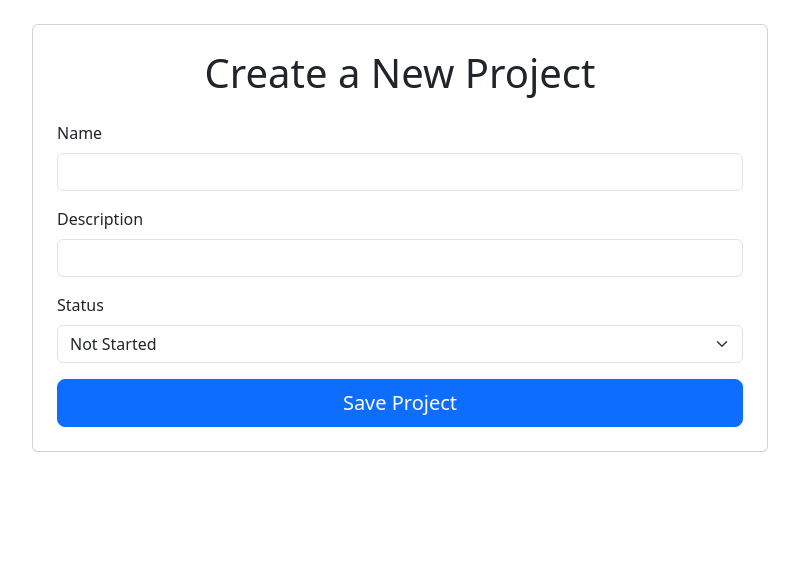
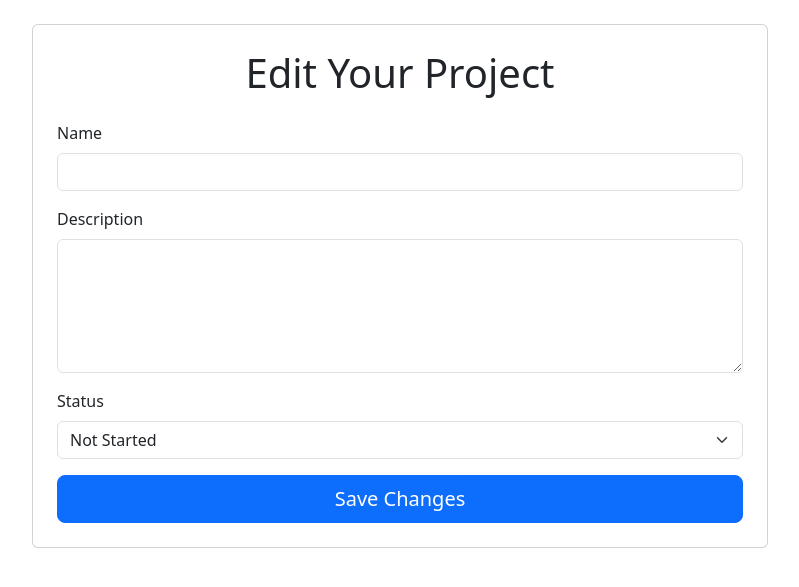
Before and after one commit to ragzad/Hobbyist, a Django app: page /projects/create/ in a window 1280 px wide. Shown: the part 56-643 px from the top of the page, without its empty margins (240-1039 px from the left). Run offline with Django 5.2, Linux system fonts and the light colour scheme; the visitor is signed in with stand-in values (Sample User, id 1).

Commit message:
Implement UI overhaul and fix critical bugs
Styling & UI Enhancements:
- Integrated Bootstrap 5 and the Bootstrap Icons library.
- Added a custom stylesheet (custom.css) with the 'Digital Workbench' color palette and typography (Poppins & Inter).
- Styled all major components including the navbar, buttons, and cards to match the theme.
- Implemented smooth CSS transitions for hover effects on cards and buttons to improve UI fluidity.
- Overhauled the project creation/edit form with a centered, card-based layout for a more professional look.
- Manually rendered form fields to correctly style dropdowns and textareas.
- Redesigned the 'empty state' on the project list to be more engaging and user-friendly.

Bug Fixes:
- Corrected the project_form.html template to properly pre-populate all fields with existing data when a user edits a project.
- Fixed the premium user detection logic in the ProjectDetailView to reliably check for premium status, ensuring the photo gallery feature now appears correctly for paying users.

```diff
--- a/core/apps/projects/views.py
+++ b/core/apps/projects/views.py
@@ -1,10 +1,12 @@
 from django.shortcuts import render, redirect
 from django.urls import reverse_lazy
-from django.views.generic import ListView, DetailView, CreateView, UpdateView, DeleteView
-from .models import Project, ProjectPhoto
+from django.views.generic import TemplateView, ListView, DetailView, CreateView, UpdateView, DeleteView
+from .models import Project, ProjectPhoto, Profile
 from .forms import ProjectForm, PhotoUploadForm
 from django.contrib.auth.mixins import LoginRequiredMixin
 from django.contrib import messages
+
+
 
 # --- Project List View ---
 class ProjectListView(LoginRequiredMixin, ListView):
@@ -27,11 +29,16 @@ class ProjectDetailView(LoginRequiredMixin, DetailView):
         return Project.objects.filter(owner=self.request.user)
 
     def get_context_data(self, **kwargs):
-        # This method lets us add extra context to the template
         context = super().get_context_data(**kwargs)
-        # Check if the user's profile exists and is premium
-        is_premium = hasattr(self.request.user, 'profile') and self.request.user.profile.is_premium
+
+        # FIX: A more robust way to check for premium status.
+        # This checks if a Profile exists for this user AND that its is_premium flag is True.
+        # It will not crash if a Profile object doesn't exist; it will simply be False.
+        is_premium = Profile.objects.filter(user=self.request.user, is_premium=True).exists()
+
         context['is_premium_user'] = is_premium
+        if is_premium:
+            context['photo_form'] = PhotoUploadForm()
         return context
 
     # A view to create a new project
@@ -97,3 +104,6 @@ class ProjectDetailView(LoginRequiredMixin, DetailView):
             photo.save()
 
         return redirect('projects:project-detail', pk=self.get_object().pk)
+
+class HomeView(TemplateView):
+    template_name = 'home.html'
--- a/core/core/settings/base.py
+++ b/core/core/settings/base.py
@@ -145,3 +145,6 @@ STRIPE_WEBHOOK_SECRET = env('STRIPE_WEBHOOK_SECRET')
 #Media files (User uploads)
 MEDIA_URL = '/media/'
 MEDIA_ROOT = BASE_DIR.parent / 'media'
+
+# Static files
+STATICFILES_DIRS = [BASE_DIR.parent / 'static']
--- a/core/core/urls.py
+++ b/core/core/urls.py
@@ -3,8 +3,10 @@ from django.contrib import admin
 from django.urls import path, include
 from django.conf import settings
 from django.conf.urls.static import static
+from apps.projects.views import HomeView
 
 urlpatterns = [
+    path('', HomeView.as_view(), name='home'),
     path('admin/', admin.site.urls),
     path('accounts/', include('apps.users.urls')),
     path('upgrade/', include('apps.payments.urls')),
--- a/core/templates/base.html
+++ b/core/templates/base.html
@@ -5,6 +5,12 @@
     <meta name="viewport" content="width=device-width, initial-scale=1.0">
     <title>{% block title %}Hobby Tracker{% endblock %}</title>
     <link href="https://cdn.jsdelivr.net/npm/bootstrap@5.3.3/dist/css/bootstrap.min.css" rel="stylesheet" integrity="sha384-QWTKZyjpPEjISv5WaRU9OFeRpok6YctnYmDr5pNlyT2bRjXh0JMhjY6hW+ALEwIH" crossorigin="anonymous">
+    <link rel="preconnect" href="https://fonts.googleapis.com">
+    <link rel="preconnect" href="https://fonts.gstatic.com" crossorigin>
+    <link href="https://fonts.googleapis.com/css2?family=Inter:wght@400;700&family=Poppins:wght@600;700&display=swap" rel="stylesheet">
+    {% load static %}
+    <link rel="stylesheet" type="text/css" href="{% static 'css/custom.css' %}">
+    <link rel="stylesheet" href="https://cdn.jsdelivr.net/npm/bootstrap-icons@1.11.3/font/bootstrap-icons.min.css">
 </head>
 <body>
     <nav class="navbar navbar-expand-lg navbar-dark bg-dark">
--- a/core/templates/projects/project_detail.html
+++ b/core/templates/projects/project_detail.html
@@ -6,8 +6,8 @@
     <div class="d-flex justify-content-between align-items-center mb-4">
         <h1>{{ project.name }}</h1>
         <div>
-            <a href="{% url 'projects:project-update' project.pk %}" class="btn btn-secondary">Edit</a>
-            <a href="{% url 'projects:project-delete' project.pk %}" class="btn btn-danger">Delete</a>
+            <a href="{% url 'projects:project-update' project.pk %}" class="btn btn-secondary"><i class="bi bi-pencil"></i>Edit</a>
+            <a href="{% url 'projects:project-delete' project.pk %}" class="btn btn-danger"><i class="bi bi-trash"></i>Delete</a>
         </div>
     </div>
 
--- a/core/templates/projects/project_form.html
+++ b/core/templates/projects/project_form.html
@@ -1,12 +1,12 @@
 {% extends 'base.html' %}
 
-{% block title %}Create Project{% endblock %}
+{% block title %}Edit Project{% endblock %}
 
 {% block content %}
 <div class="row justify-content-center">
     <div class="col-md-8">
         <div class="card p-4">
-            <h1 class="text-center mb-4">Create a New Project</h1>
+            <h1 class="text-center mb-4">Edit Your Project</h1>
             <form method="post">
                 {% csrf_token %}
 
@@ -14,19 +14,21 @@
                     <div class="mb-3">
                         <label for="{{ field.id_for_label }}" class="form-label">{{ field.label }}</label>
 
-                        {# This part checks if the field is a dropdown/select #}
-                        {% if field.field.widget.input_type == 'select' %}
+                        {# FIX: Check for the field name to render a textarea #}
+                        {% if field.name == 'description' %}
+                            <textarea name="{{ field.name }}" id="{{ field.id_for_label }}" class="form-control" rows="5">{{ field.value|default_if_none:'' }}</textarea>
+
+                        {# FIX: Check for the field widget type to render a select #}
+                        {% elif field.field.widget.input_type == 'select' %}
                             <select name="{{ field.name }}" id="{{ field.id_for_label }}" class="form-select">
-                                {% for choice in field.field.choices %}
-                                    <option value="{{ choice.0 }}">{{ choice.1 }}</option>
+                                {% for value, text in field.field.choices %}
+                                    <option value="{{ value }}" {% if field.value|stringformat:"s" == value|stringformat:"s" %}selected{% endif %}>{{ text }}</option>
                                 {% endfor %}
                             </select>
+
+                        {# FIX: Handle all other standard text inputs #}
                         {% else %}
-                            {# This handles all other text/description inputs #}
-                            <input type="{{ field.field.widget.input_type }}"
-                                   class="form-control"
-                                   name="{{ field.name }}"
-                                   id="{{ field.id_for_label }}">
+                            <input type="text" class="form-control" name="{{ field.name }}" id="{{ field.id_for_label }}" value="{{ field.value|default_if_none:'' }}">
                         {% endif %}
 
                         {% if field.errors %}
@@ -38,7 +40,7 @@
                 {% endfor %}
 
                 <div class="d-grid">
-                    <button type="submit" class="btn btn-primary btn-lg">Save Project</button>
+                    <button type="submit" class="btn btn-primary btn-lg">Save Changes</button>
                 </div>
             </form>
         </div>
```
Also changed, not shown: core/templates/home.html (added, +14 -0 lines), core/templates/projects/project_list.html (+11 -7 lines).
